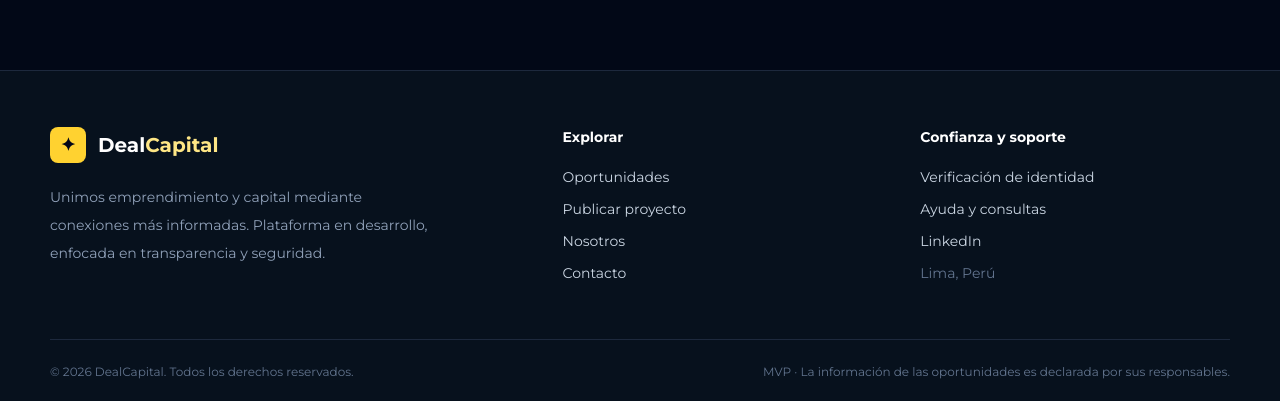
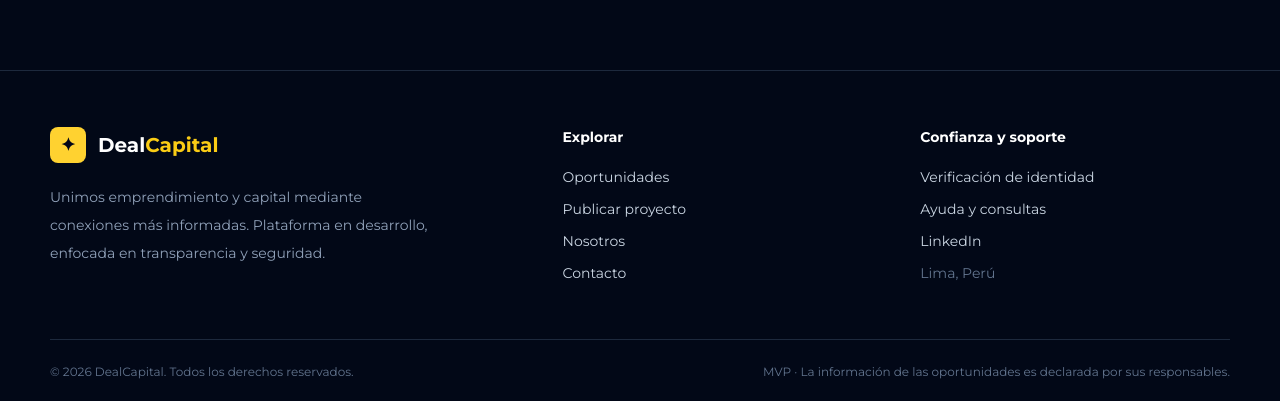
Before and after one commit to axelcrack01/DealCapital, a Next.js app: page / in a window 1280 px wide. Shown: the part 2209-2610 px from the top of the page. Built offline with nearby package versions, Linux system fonts and the light colour scheme; no server answers; the database is empty.

Commit message:
design: match footer to original DealCapital navy and yellow palette

```diff
--- a/app/components/footer.tsx
+++ b/app/components/footer.tsx
@@ -2,21 +2,21 @@ import Link from "next/link";
 
 export default function Footer() {
   return (
-    <footer className="border-t border-slate-800 bg-[#07111d] text-slate-300">
+    <footer className="border-t border-slate-800 bg-[#020817] text-slate-300">
       <div className="dc-container grid gap-12 py-14 md:grid-cols-[1.5fr_1fr_1fr]">
         <div>
           <Link href="/" className="mb-5 inline-flex items-center gap-3 text-xl font-bold text-white">
-            <span className="grid size-9 place-items-center rounded-lg bg-amber-300 text-lg text-slate-950">✦</span> Deal<span className="-ml-3 text-amber-200">Capital</span>
+            <span className="grid size-9 place-items-center rounded-lg bg-amber-300 text-lg text-slate-950">✦</span> Deal<span className="-ml-3 text-[#facc15]">Capital</span>
           </Link>
           <p className="max-w-sm text-sm leading-7 text-slate-400">Unimos emprendimiento y capital mediante conexiones más informadas. Plataforma en desarrollo, enfocada en transparencia y seguridad.</p>
         </div>
         <div>
           <h2 className="mb-5 text-sm font-bold text-white">Explorar</h2>
-          <div className="flex flex-col gap-3 text-sm"><Link href="/oportunidades" className="hover:text-amber-200">Oportunidades</Link><Link href="/publicar" className="hover:text-amber-200">Publicar proyecto</Link><Link href="/nosotros" className="hover:text-amber-200">Nosotros</Link><Link href="/contacto" className="hover:text-amber-200">Contacto</Link></div>
+          <div className="flex flex-col gap-3 text-sm"><Link href="/oportunidades" className="hover:text-[#facc15]">Oportunidades</Link><Link href="/publicar" className="hover:text-[#facc15]">Publicar proyecto</Link><Link href="/nosotros" className="hover:text-[#facc15]">Nosotros</Link><Link href="/contacto" className="hover:text-[#facc15]">Contacto</Link></div>
         </div>
         <div>
           <h2 className="mb-5 text-sm font-bold text-white">Confianza y soporte</h2>
-          <div className="flex flex-col gap-3 text-sm"><Link href="/verificacion" className="hover:text-amber-200">Verificación de identidad</Link><Link href="/contacto" className="hover:text-amber-200">Ayuda y consultas</Link><a href="https://www.linkedin.com/company/dealcapital/" rel="noopener noreferrer" target="_blank" className="hover:text-amber-200">LinkedIn</a><span className="text-slate-500">Lima, Perú</span></div>
+          <div className="flex flex-col gap-3 text-sm"><Link href="/verificacion" className="hover:text-[#facc15]">Verificación de identidad</Link><Link href="/contacto" className="hover:text-[#facc15]">Ayuda y consultas</Link><a href="https://www.linkedin.com/company/dealcapital/" rel="noopener noreferrer" target="_blank" className="hover:text-[#facc15]">LinkedIn</a><span className="text-slate-500">Lima, Perú</span></div>
         </div>
       </div>
       <div className="dc-container flex flex-col justify-between gap-3 border-t border-slate-800 py-6 text-xs text-slate-500 sm:flex-row">
```
